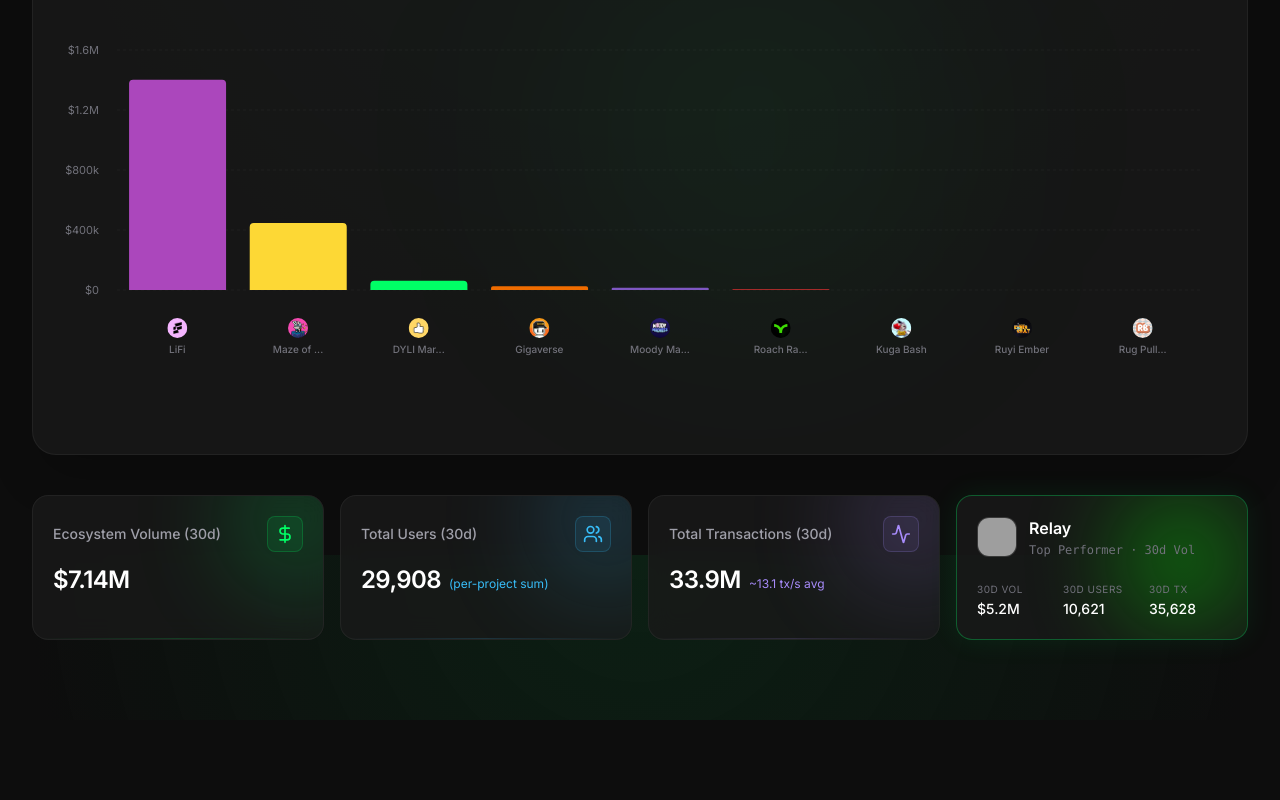
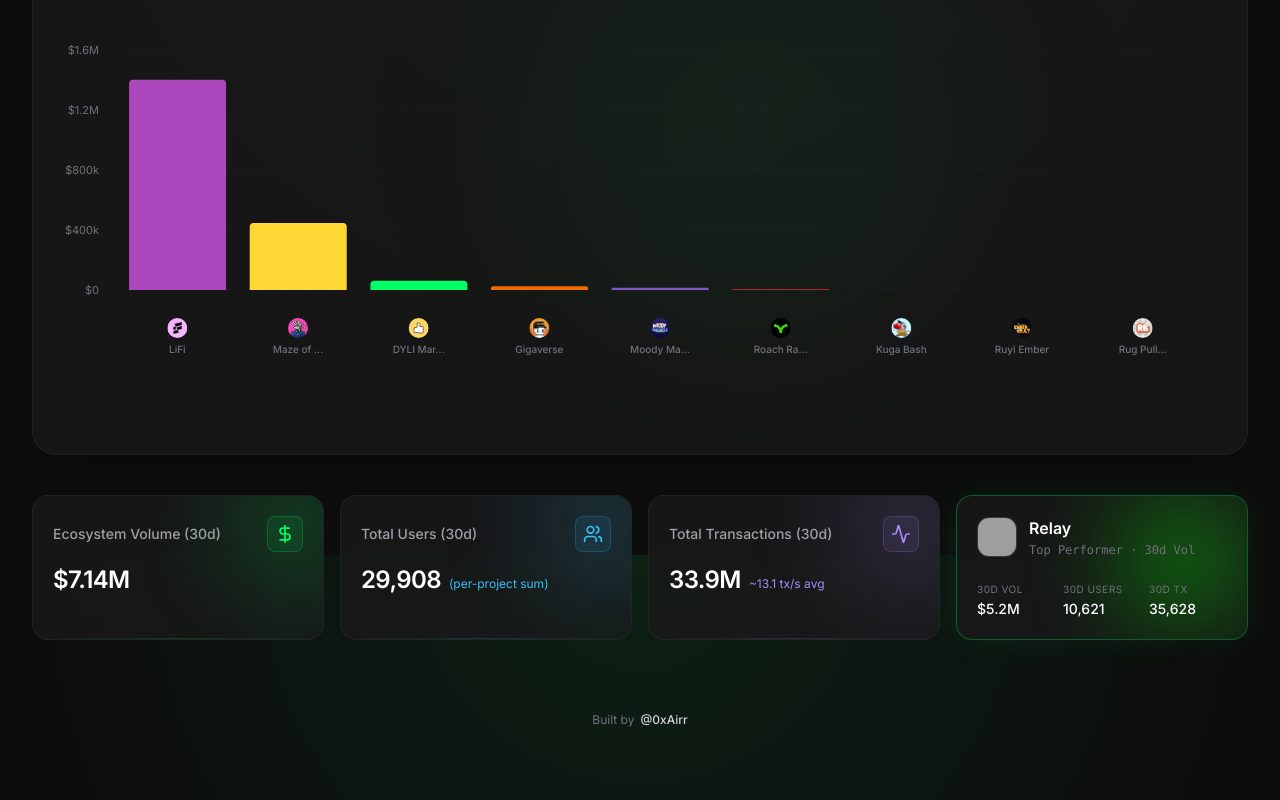
Before and after one commit to uzzaarr/AbstractEco, a React (Vite) app: page / in a window 1280 px wide. Shown: the part 245-1045 px from the top of the page. Before the commit the page ends 965 px from the top, so only its background shows below. Built offline with nearby package versions, Linux system fonts and the light colour scheme; grey boxes are pictures that could not be loaded.

Commit message:
Add @0xAirr X footer link

```diff
--- a/src/App.tsx
+++ b/src/App.tsx
@@ -199,6 +199,18 @@ export default function App() {
             />
           )}
         </section>
+
+        <footer className="pb-10 -mt-4 flex items-center justify-center text-xs text-zinc-500">
+          <span>Built by</span>
+          <a
+            href="https://x.com/0xAirr"
+            target="_blank"
+            rel="noopener noreferrer"
+            className="ml-1.5 text-zinc-300 hover:text-abstract-neon transition-colors font-medium"
+          >
+            @0xAirr
+          </a>
+        </footer>
       </main>
     </div>
   );
```
